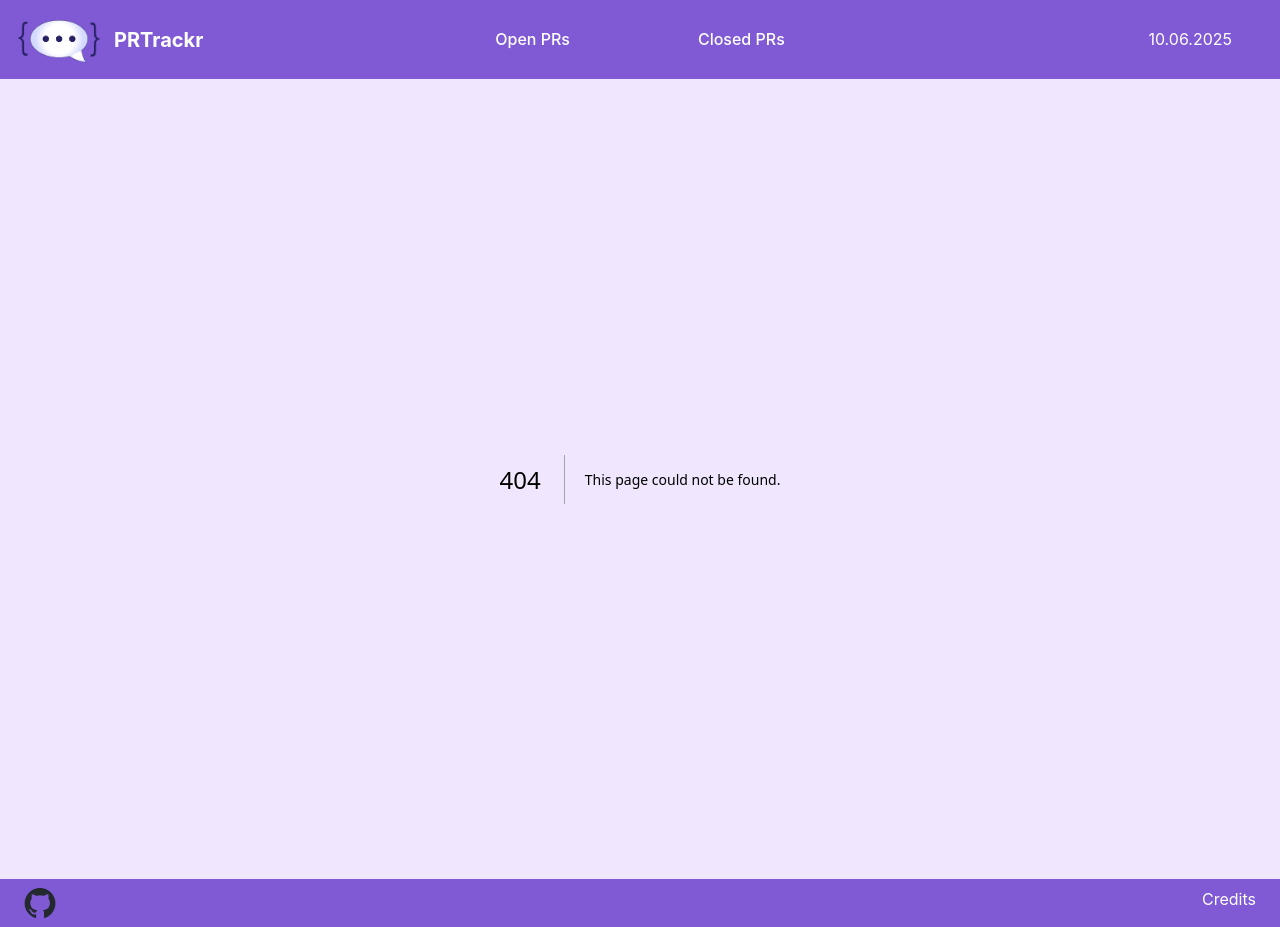
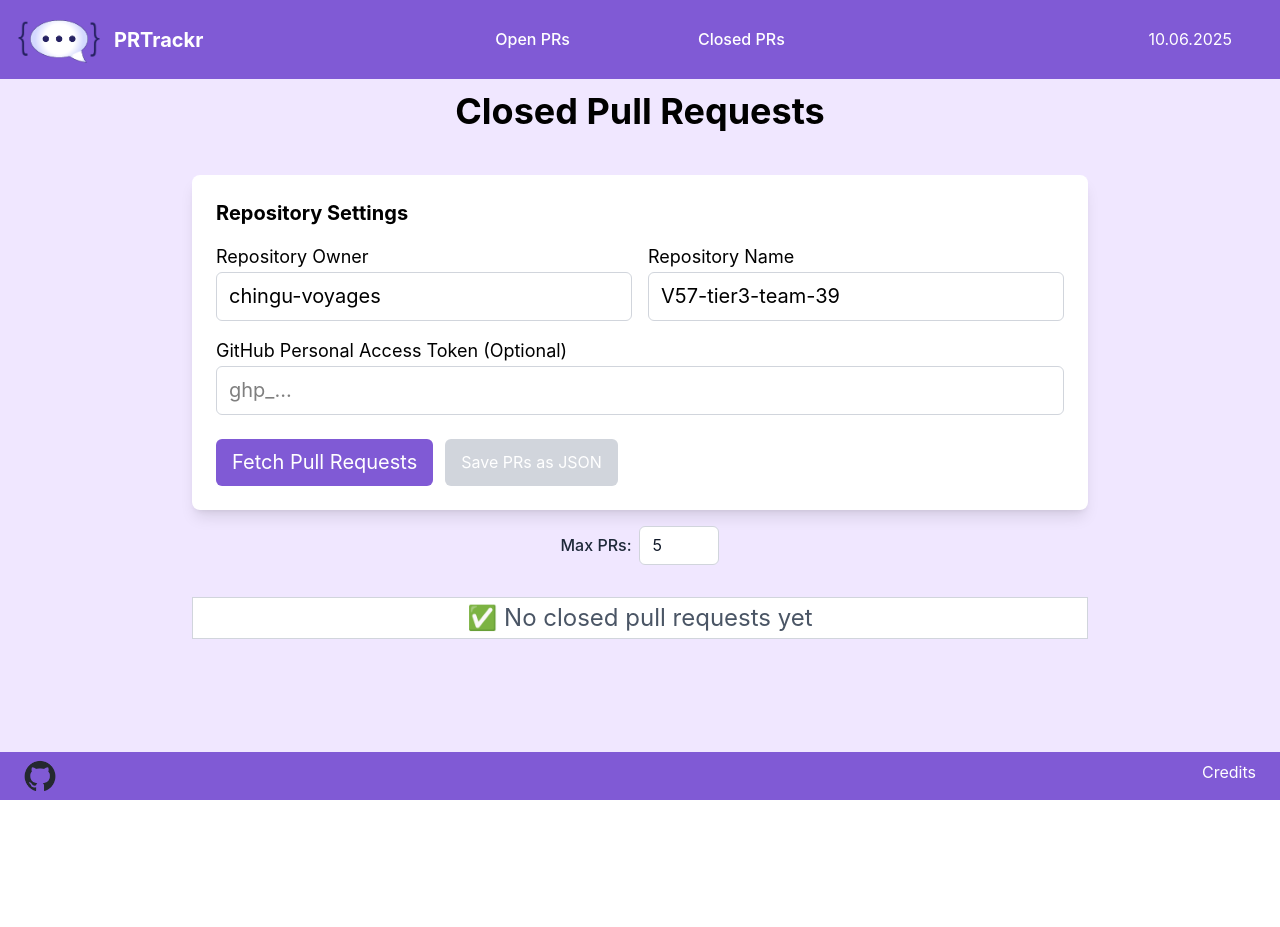
Before and after one commit to kento-ix/V57-tier3-team-39, a Next.js app in the folder client/: page /pages/closed-prs in a window 1280 px wide. Before the commit this address had no page. After the commit the page ends 800 px from the top, so only its background shows below. Built offline with nearby package versions, Linux system fonts and the light colour scheme.

Commit message:
update: refactor code for deploy

```diff
--- a/client/app/api/closedPR/route.ts
+++ b/client/app/api/closedPR/route.ts
@@ -19,7 +19,7 @@ export async function GET(req: Request) {
   try {
     const { prs, rateLimitRemaining } = await fetchClosedPRs(owner, repo, token ?? undefined, limit);
     return NextResponse.json({ prs, rateLimitRemaining });
-  } catch (err: any) {
+  } catch (err: unknown) {
     let message = "🚨 Unable to fetch pull requests. Please try again later.";
     let status = 500;
 
--- a/client/app/api/openPR/route.ts
+++ b/client/app/api/openPR/route.ts
@@ -25,7 +25,7 @@ export async function GET(req: Request) {
       prs: result.prs,
       rateLimitRemaining: result.rateLimitRemaining,
     });
-  } catch (err: any) {
+  } catch (err: unknown) {
     let message = "🚨 Unable to fetch pull requests. Please try again later.";
     let status = 500;
 
--- a/client/app/page.tsx
+++ b/client/app/page.tsx
@@ -14,7 +14,7 @@ export default function Home() {
   const router = useRouter();
 
   const handleOpenPRPage = () => {
-    router.push("/open-prs");
+    router.push("/pages/open-prs");
   };
 
   return (
--- a/client/app/closed-prs/page.tsx
+++ b/client/app/pages/closed-prs/page.tsx
@@ -24,10 +24,7 @@ export default function ClosedPRsPage() {
   const [repo] = useAtom(repoAtom);
   const [token] = useAtom(tokenAtom);
 
-  const [rateLimitRemaining, setRateLimitRemaining] = useState<number | null>(
-    null
-  );
-  const [limit, setLimit] = useState(5);
+  const [limit, setLimit] = useState<number | null>(5);
   const [loading, setLoading] = useState(false);
 
   const PAGE_SIZE = 3;
@@ -51,11 +48,13 @@ export default function ClosedPRsPage() {
       const prsData: PullRequest[] = data.prs || [];
 
       setPrs(prsData);
-      setRateLimitRemaining(data.rateLimitRemaining ?? null);
-    } catch (err: any) {
-      setError(err.message);
+    } catch (err: unknown) {
+      if (err instanceof Error) {
+        setError(err.message);
+      } else {
+        setError("🚨 Unable to fetch pull requests.");
+      }
       setPrs([]);
-      setRateLimitRemaining(null);
     } finally {
       setLoading(false);
     }
@@ -68,23 +67,27 @@ export default function ClosedPRsPage() {
       </h1>
       <RepoSettingsForm onFetch={fetchPRs} prs={prs} />
 
-      <div className="flex justify-center gap-2 my-4">
-        <label>Max PRs: </label>
+      <div className="flex justify-center items-center gap-2 my-4">
+        <label className="font-medium text-gray-800">Max PRs:</label>
         <input
-          type="number"
-          min={1}
-          max={50}
-          value={limit}
-          onChange={(e) => setLimit(Number(e.target.value))}
-          className="border px-2 py-1"
+          type="text"
+          inputMode="numeric"
+          pattern="[0-9]*"
+          value={limit === null ? "" : limit}
+          onChange={(e) => {
+            const value = e.target.value;
+            if (/^\d*$/.test(value)) {
+              if (value === "" || Number(value) === 0) {
+                setLimit(0);
+              } else {
+                setLimit(Number(value));
+              }
+            }
+          }}
+          className="border border-gray-300 rounded-md px-3 py-1.5 bg-white text-gray-900 font-sans focus:outline-none focus:ring-2 focus:ring-blue-500 appearance-none w-20"
         />
       </div>
 
-      {rateLimitRemaining !== null && (
-        <div className="text-gray-500 text-sm mt-2 text-center">
-          🔹 GitHub API requests remaining: {rateLimitRemaining}
-        </div>
-      )}
 
       <div className="m-8 mx-4 p-1 border border-gray-300 bg-white lg:max-w-4xl lg:mx-auto">
         {/* Display error */}
--- a/client/app/open-prs/page.tsx
+++ b/client/app/pages/open-prs/page.tsx
@@ -24,7 +24,6 @@ export default function OpenPRsPage() {
   const [repo] = useAtom(repoAtom);
   const [token] = useAtom(tokenAtom);
 
-  const [rateLimitRemaining, setRateLimitRemaining] = useState<number | null>(null);
   const [limit, setLimit] = useState(5);
   const [loading, setLoading] = useState(false);
 
@@ -49,11 +48,13 @@ export default function OpenPRsPage() {
       const prsData: PullRequest[] = data.prs || [];
 
       setPrs(prsData);
-      setRateLimitRemaining(data.rateLimitRemaining ?? null);
-    } catch (err: any) {
-      setError(err.message);
+    } catch (err: unknown) {
+      if (err instanceof Error) {
+        setError(err.message);
+      } else {
+        setError("🚨 Unable to fetch pull requests.");
+      }
       setPrs([]);
-      setRateLimitRemaining(null);
     } finally {
       setLoading(false);
     }
@@ -66,23 +67,26 @@ export default function OpenPRsPage() {
       </h1>
       <RepoSettingsForm onFetch={fetchPRs} prs={prs} />
 
-      <div className="flex justify-center gap-2 my-4">
-        <label>Max PRs: </label>
+      <div className="flex justify-center items-center gap-2 my-4">
+        <label className="font-medium text-gray-800">Max PRs:</label>
         <input
-          type="number"
-          min={1}
-          max={50}
-          value={limit}
-          onChange={(e) => setLimit(Number(e.target.value))}
-          className="border px-2 py-1"
+          type="text"
+          inputMode="numeric"
+          pattern="[0-9]*"
+          value={limit === null ? "" : limit}
+          onChange={(e) => {
+            const value = e.target.value;
+            if (/^\d*$/.test(value)) {
+              if (value === "" || Number(value) === 0) {
+                setLimit(0);
+              } else {
+                setLimit(Number(value));
+              }
+            }
+          }}
+          className="border border-gray-300 rounded-md px-3 py-1.5 bg-white text-gray-900 font-sans focus:outline-none focus:ring-2 focus:ring-blue-500 appearance-none w-20"
         />
       </div>
-
-      {rateLimitRemaining !== null && (
-        <div className="text-gray-500 text-sm mt-2 text-center">
-          🔹 GitHub API requests remaining: {rateLimitRemaining}
-        </div>
-      )}
 
       <div className="m-8 mx-4 p-1 border border-gray-300 bg-white lg:max-w-4xl lg:mx-auto">
         {error && (
--- a/client/app/providers.tsx
+++ b/client/app/providers.tsx
@@ -5,7 +5,7 @@ import { MantineProvider } from "@mantine/core";
 
 export function Providers({ children }: { children: React.ReactNode }) {
   return (
-    <MantineProvider withGlobalStyles withNormalizeCSS>
+    <MantineProvider>
       {children}
     </MantineProvider>
   );
--- a/client/components/Footer.tsx
+++ b/client/components/Footer.tsx
@@ -1,7 +1,7 @@
 "use client";
 import Link from "next/link";
 import Image from "next/image";
-import githubLogo from "../public/images/github-mark.png";
+import githubLogo from "@/public/images/github-mark.png";
 
 const Footer = () => {
   return (
@@ -15,7 +15,7 @@ const Footer = () => {
         </Link>
       </div>
       <div>
-        <Link href="/credits">
+        <Link href="/pages/credits">
           <p>Credits</p>
         </Link>
       </div>
--- a/client/components/Header.tsx
+++ b/client/components/Header.tsx
@@ -1,7 +1,7 @@
 "use client";
 import Link from "next/link";
 import Image from "next/image";
-import appLogo from "../public/images/app_logo.png";
+import appLogo from "@/public/images/app_logo.png";
 import { FaBars } from "react-icons/fa";
 import { useState } from "react";
 
@@ -44,8 +44,8 @@ const Header: React.FC = () => {
           </div>
 
           <div className="hidden md:flex justify-center items-center gap-10 lg:gap-[128px] font-medium w-1/2">
-            <Link href="/open-prs">Open PRs</Link>
-            <Link href="/closed-prs">Closed PRs</Link>
+            <Link href="/pages/open-prs">Open PRs</Link>
+            <Link href="/pages/closed-prs">Closed PRs</Link>
           </div>
         </div>
 
@@ -57,10 +57,10 @@ const Header: React.FC = () => {
 
         {isMenuOpen && (
           <div className="bg-[#805AD5] absolute top-16 right-3 text-white flex flex-col items-center gap-4 p-4 shadow-lg overflow-hidden transform transition-all duration-200 md:hidden">
-            <Link href="/open-prs" onClick={() => setIsMenuOpen(false)}>
+            <Link href="/pages/open-prs" onClick={() => setIsMenuOpen(false)}>
               Open PRs
             </Link>
-            <Link href="/closed-prs" onClick={() => setIsMenuOpen(false)}>
+            <Link href="/pages/closed-prs" onClick={() => setIsMenuOpen(false)}>
               {" "}
               Closed PRs
             </Link>
--- a/client/components/button/Pagination.tsx
+++ b/client/components/button/Pagination.tsx
@@ -2,10 +2,11 @@
 import { useAtom } from "jotai";
 import { BiSolidLeftArrow, BiSolidRightArrow } from "react-icons/bi";
 import type { PrimitiveAtom } from "jotai";
+import { PullRequest } from "@/types/pr";
 
 interface Props {
     pageAtom: PrimitiveAtom<number>;
-    prsAtom: PrimitiveAtom<any[]>;
+    prsAtom: PrimitiveAtom<PullRequest[]>;
 }
 
 export default function Pagination({ pageAtom, prsAtom }: Props) {
--- a/client/lib/github.ts
+++ b/client/lib/github.ts
@@ -3,21 +3,22 @@ import { GitHubPR, GitHubComment, GitHubReview } from "@/types/github";
 import { PullRequest } from "@/types/pr";
 import pLimit from "p-limit";
 
-async function safeFetch(url: string, headers: Record<string, string>) {
+async function safeFetch<T>(url: string, headers: Record<string, string>): Promise<{ data: T; rateLimitRemaining: number | null }> {
   try {
     const res = await fetch(url, { headers });
-    const data = await res.json();
-
+    const data: T = await res.json();
     const rateLimitRemaining = res.headers.get("X-RateLimit-Remaining");
-
     if (!res.ok) {
-      const msg = (data && data.message) || `GitHub API error: ${res.status}`;
+      const msg =
+        typeof data === "object" && data !== null && "message" in data
+          ? (data as { message: string }).message
+          : `GitHub API error: ${res.status}`;
       throw new Error(msg);
     }
-
-    return { data, rateLimitRemaining };
-  } catch (err: any) {
-    throw new Error(err.message || "Network error");
+    return { data, rateLimitRemaining: rateLimitRemaining ? Number(rateLimitRemaining) : null };
+  } catch (err: unknown) {
+    if (err instanceof Error) throw err;
+    throw new Error("Network error");
   }
 }
 
@@ -31,36 +32,36 @@ async function mapPR(
   let lastActionUser = pr.user?.login ?? "Unknown";
 
   // Reviews
-  const { data: reviews } = await safeFetch(
+  const { data: reviews } = await safeFetch<GitHubReview[]>(
     `https://api.github.com/repos/${owner}/${repo}/pulls/${pr.number}/reviews`,
     headers
-  ) as { data: GitHubReview[] };
+  );
 
   if (reviews.length > 0) {
     const latest = reviews.at(-1);
     if (latest) {
       if (latest.state === "APPROVED") {
         lastAction = "approved";
-        lastActionUser = latest.user?.login ?? "Unknown";
+        lastActionUser = latest.user.login;
       }
       if (latest.state === "CHANGES_REQUESTED") {
         lastAction = "changes_requested";
-        lastActionUser = latest.user?.login ?? "Unknown";
+        lastActionUser = latest.user.login;
       }
     }
   }
 
   // Comments
-  const { data: comments } = await safeFetch(
+  const { data: comments } = await safeFetch<GitHubComment[]>(
     `https://api.github.com/repos/${owner}/${repo}/issues/${pr.number}/comments`,
     headers
-  ) as { data: GitHubComment[] };
+  );
 
   if (comments.length > 0) {
     const latestComment = comments.at(-1);
     if (latestComment) {
       lastAction = "commented";
-      lastActionUser = latestComment.user?.login ?? "Unknown";
+      lastActionUser = latestComment.user.login;
     }
   }
 
@@ -91,17 +92,17 @@ export async function fetchOpenPRs(
   const headers: Record<string, string> = { Accept: "application/vnd.github+json" };
   if (authToken) headers.Authorization = `Bearer ${authToken}`;
 
-  const { data: prsData, rateLimitRemaining } = await safeFetch(
+  const { data: prsData, rateLimitRemaining } = await safeFetch<GitHubPR[]>(
     `https://api.github.com/repos/${owner}/${repo}/pulls?state=open&per_page=${limit}`,
     headers
   );
 
   const concurrencyLimit = pLimit(3);
   const mapped: PullRequest[] = await Promise.all(
-    (prsData as GitHubPR[]).map(pr => concurrencyLimit(() => mapPR(pr, owner, repo, headers)))
+    prsData.map(pr => concurrencyLimit(() => mapPR(pr, owner, repo, headers)))
   );
 
-  return { prs: mapped, rateLimitRemaining: rateLimitRemaining ? Number(rateLimitRemaining) : null };
+  return { prs: mapped, rateLimitRemaining };
 }
 
 export async function fetchClosedPRs(
@@ -115,15 +116,15 @@ export async function fetchClosedPRs(
   const headers: Record<string, string> = { Accept: "application/vnd.github+json" };
   if (authToken) headers.Authorization = `Bearer ${authToken}`;
 
-  const { data: prsData, rateLimitRemaining } = await safeFetch(
+  const { data: prsData, rateLimitRemaining } = await safeFetch<GitHubPR[]>(
     `https://api.github.com/repos/${owner}/${repo}/pulls?state=closed&per_page=${limit}`,
     headers
   );
 
   const concurrencyLimit = pLimit(3);
   const mapped: PullRequest[] = await Promise.all(
-    (prsData as GitHubPR[]).map(pr => concurrencyLimit(() => mapPR(pr, owner, repo, headers)))
+    prsData.map(pr => concurrencyLimit(() => mapPR(pr, owner, repo, headers)))
   );
 
-  return { prs: mapped, rateLimitRemaining: rateLimitRemaining ? Number(rateLimitRemaining) : null };
+  return { prs: mapped, rateLimitRemaining };
 }
```
Also changed, not shown: client/app/pages/credits/page.tsx (renamed from client/app/credits/page.tsx).
